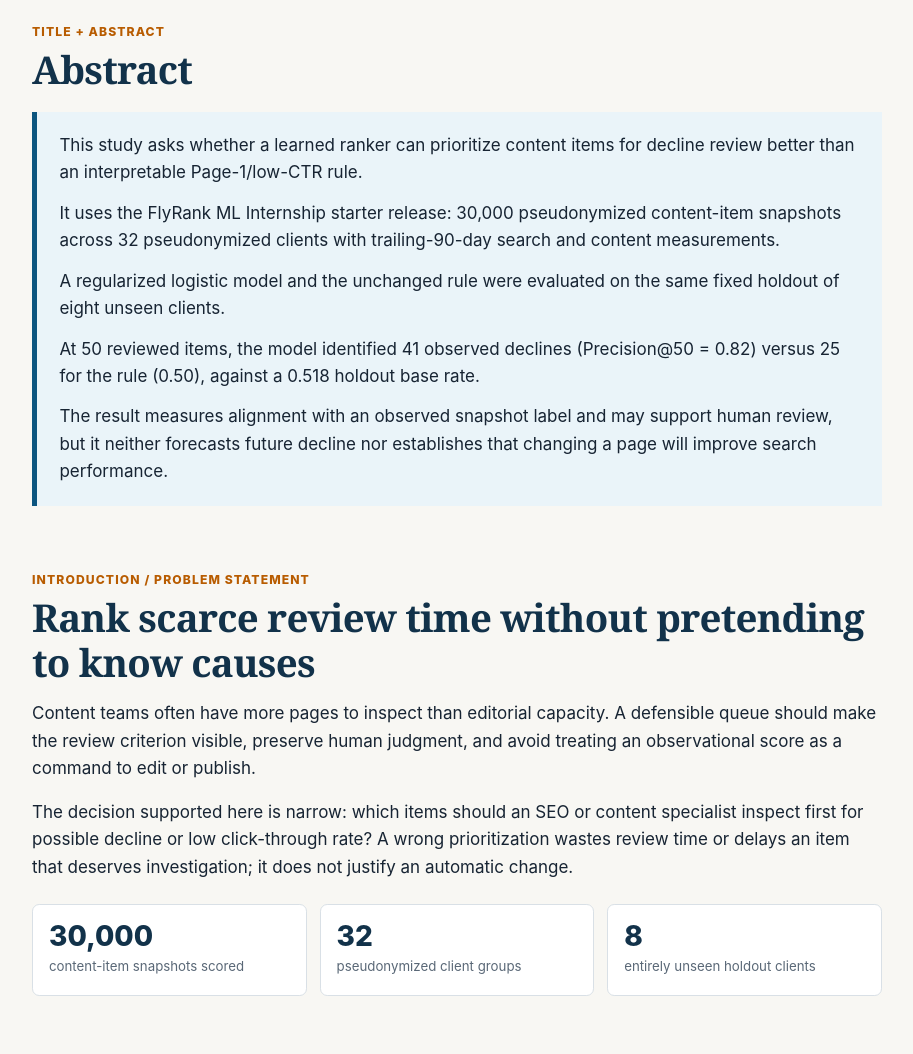
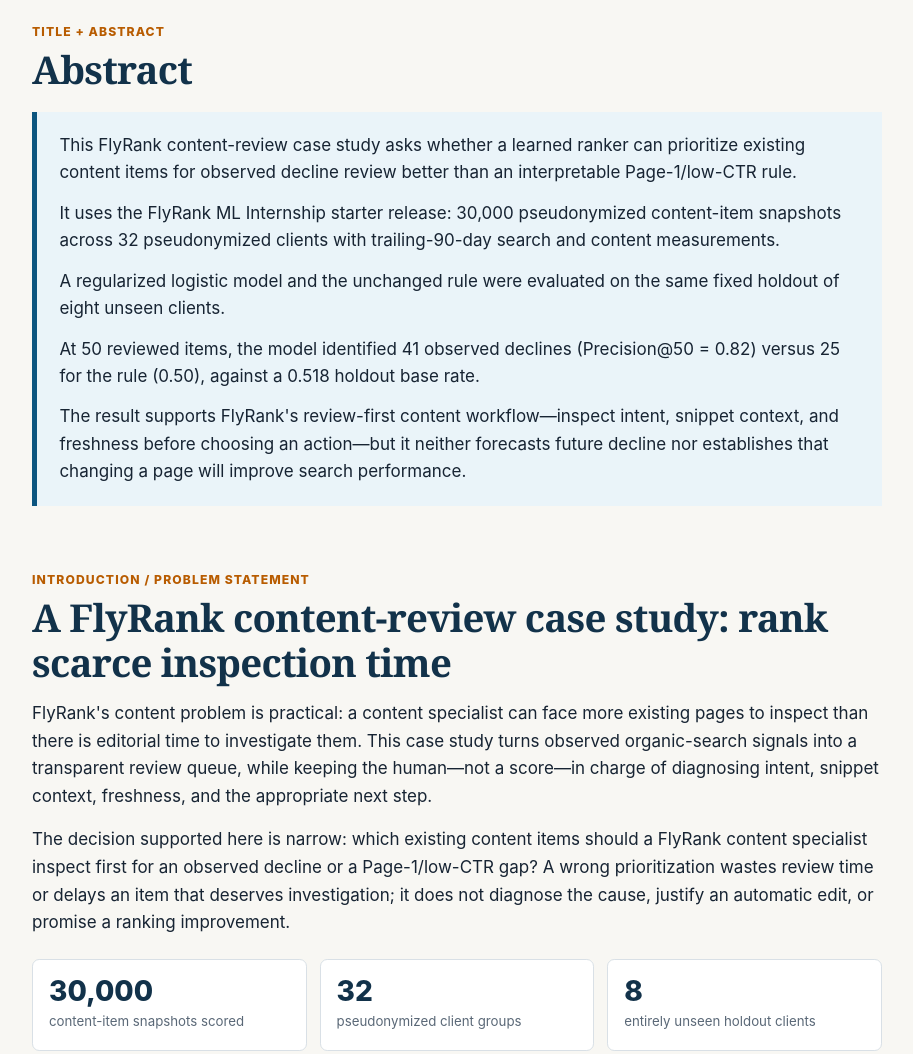
Before and after one commit to avi-dot-ai/FL-W, a plain HTML site: page docs/index.html in a window 1280 px wide. Shown: the part 800-1854 px from the top of the page, without its empty margins (183-1096 px from the left). Drawn offline with Linux system fonts and the light colour scheme.

Commit message:
Revise abstract and introduction for clarity

```diff
--- a/docs/index.html
+++ b/docs/index.html
@@ -162,19 +162,19 @@
       <p class="section-label">Title + abstract</p>
       <h2 id="abstract-heading">Abstract</h2>
       <div class="abstract">
-        <p>This study asks whether a learned ranker can prioritize content items for decline review better than an interpretable Page-1/low-CTR rule.</p>
+        <p>This FlyRank content-review case study asks whether a learned ranker can prioritize existing content items for observed decline review better than an interpretable Page-1/low-CTR rule.</p>
         <p>It uses the FlyRank ML Internship starter release: 30,000 pseudonymized content-item snapshots across 32 pseudonymized clients with trailing-90-day search and content measurements.</p>
         <p>A regularized logistic model and the unchanged rule were evaluated on the same fixed holdout of eight unseen clients.</p>
         <p>At 50 reviewed items, the model identified 41 observed declines (Precision@50 = 0.82) versus 25 for the rule (0.50), against a 0.518 holdout base rate.</p>
-        <p>The result measures alignment with an observed snapshot label and may support human review, but it neither forecasts future decline nor establishes that changing a page will improve search performance.</p>
+        <p>The result supports FlyRank's review-first content workflow—inspect intent, snippet context, and freshness before choosing an action—but it neither forecasts future decline nor establishes that changing a page will improve search performance.</p>
       </div>
     </section>
 
     <section id="introduction" aria-labelledby="introduction-heading">
       <p class="section-label">Introduction / problem statement</p>
-      <h2 id="introduction-heading">Rank scarce review time without pretending to know causes</h2>
-      <p>Content teams often have more pages to inspect than editorial capacity. A defensible queue should make the review criterion visible, preserve human judgment, and avoid treating an observational score as a command to edit or publish.</p>
-      <p>The decision supported here is narrow: which items should an SEO or content specialist inspect first for possible decline or low click-through rate? A wrong prioritization wastes review time or delays an item that deserves investigation; it does not justify an automatic change.</p>
+      <h2 id="introduction-heading">A FlyRank content-review case study: rank scarce inspection time</h2>
+      <p>FlyRank's content problem is practical: a content specialist can face more existing pages to inspect than there is editorial time to investigate them. This case study turns observed organic-search signals into a transparent review queue, while keeping the human—not a score—in charge of diagnosing intent, snippet context, freshness, and the appropriate next step.</p>
+      <p>The decision supported here is narrow: which existing content items should a FlyRank content specialist inspect first for an observed decline or a Page-1/low-CTR gap? A wrong prioritization wastes review time or delays an item that deserves investigation; it does not diagnose the cause, justify an automatic edit, or promise a ranking improvement.</p>
       <div class="stats" aria-label="Study facts">
         <div class="stat"><span class="number">30,000</span><span class="label">content-item snapshots scored</span></div>
         <div class="stat"><span class="number">32</span><span class="label">pseudonymized client groups</span></div>
```
